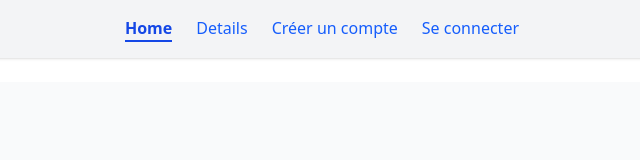
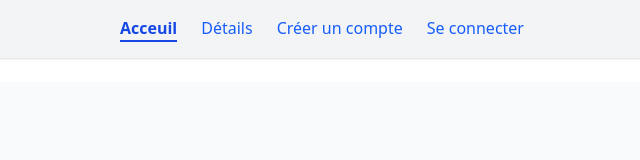
Before and after one commit to CharonTom/event_project_front, a React (Vite) app: page / in a window 1280 px wide. Shown: the top 160 px of the page, without its empty margins (318-958 px from the left). Built offline with nearby package versions, Linux system fonts and the light colour scheme.

Commit message:
feat(auth):making specefic aut folder

```diff
--- a/src/layouts/Footer.tsx
+++ b/src/layouts/Footer.tsx
@@ -1,7 +1,9 @@
 const Footer = () => {
+  const currentYear = new Date().getFullYear();
+
   return (
     <footer className="bg-gray-100 text-center py-4 text-sm text-gray-500">
-      © 2025 - Tous droits réservés.
+      © {currentYear} - Tous droits réservés.
     </footer>
   );
 };
--- a/src/layouts/Header.tsx
+++ b/src/layouts/Header.tsx
@@ -13,10 +13,10 @@ export default function Header() {
     <header className="bg-gray-100 shadow p-4">
       <nav className="flex space-x-6 justify-center">
         <NavLink to="/" className={linkClasses}>
-          Home
+          Acceuil
         </NavLink>
         <NavLink to="/details" className={linkClasses}>
-          Details
+          Détails
         </NavLink>
         <NavLink to="/register" className={linkClasses}>
           Créer un compte
--- a/src/layouts/MainLayout.tsx
+++ b/src/layouts/MainLayout.tsx
@@ -6,7 +6,6 @@ export default function MainLayout() {
   return (
     <div className="min-h-screen flex flex-col">
       <Header />
-      {/* Main Content */}
       <main className="flex-grow p-6">
         <Outlet />
       </main>
```
